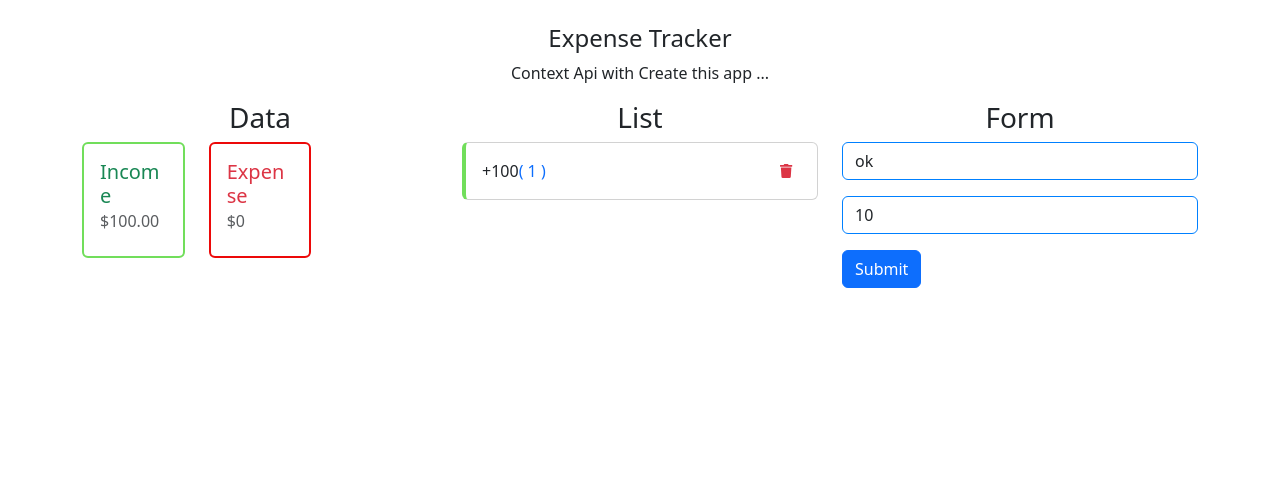
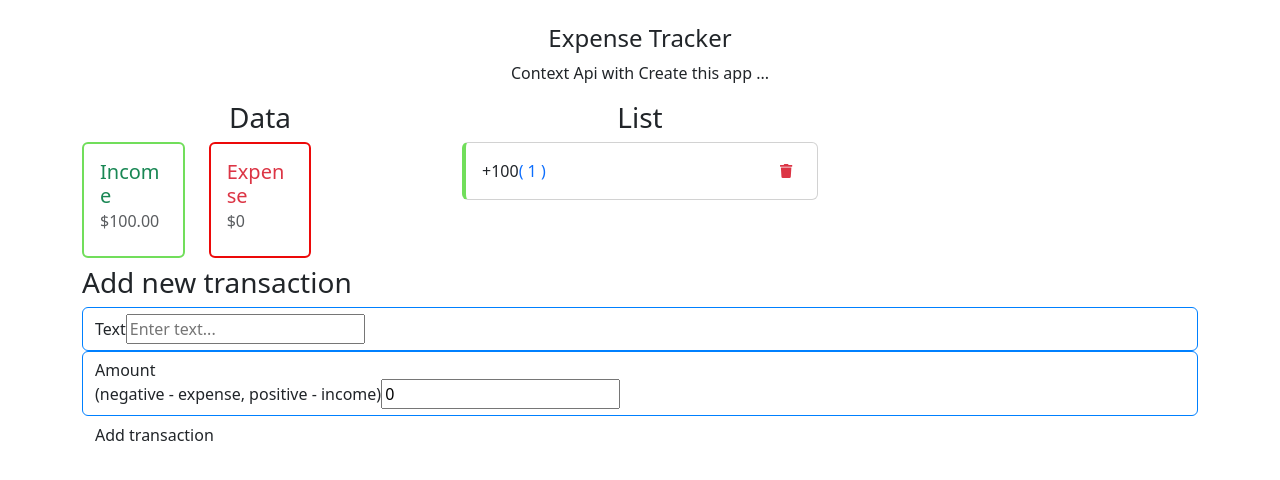
Before and after one commit to rajrachchh14/react-expensetracker, a React (Create React App) app: page / in a window 1280 px wide. Shown: the top 480 px of the page. Built offline with nearby package versions, Linux system fonts and the light colour scheme.

Commit message:
2 files modified

```diff
--- a/src/component/TransactionForm.js
+++ b/src/component/TransactionForm.js
@@ -1,3 +1,57 @@
+import React, { useState, useContext } from 'react';
+// import { GlobalContext } from '../context/GlobalState';
+import { GlobalContext } from '../context/GlobalState';
+
+export default function TransactionForm() {
+  const [title, setTitle] = useState('');
+  const [amount, setAmount] = useState(0);
+
+  const { addTransaction } = useContext(GlobalContext);
+
+  const onSubmit = (e) => {
+    e.preventDefault();
+
+    const newTransaction = {
+      id: Math.floor(Math.random() * 100000000),
+      title,
+      amount: +amount,
+    };
+
+    addTransaction(newTransaction);
+  };
+
+  return (
+    <>
+      <h3>Add new transaction</h3>
+      <form onSubmit={onSubmit}>
+        <div className="form-control">
+          <label htmlFor="text">Text</label>
+          <input
+            type="text"
+            value={title}
+            onChange={(e) => setTitle(e.target.value)}
+            placeholder="Enter text..."
+          />
+        </div>
+        <div className="form-control">
+          <label htmlFor="amount">
+            Amount <br />
+            (negative - expense, positive - income)
+          </label>
+          <input
+            type="number"
+            value={amount}
+            onChange={(e) => setAmount(e.target.value)}
+            placeholder="Enter amount..."
+          />
+        </div>
+        <button className="btn">Add transaction</button>
+      </form>
+    </>
+  );
+}
+
+/*
 import React, { useState, useContext } from 'react';
 import { GlobalContext } from '../context/GlobalState';
 export default function TransactionForm() {
@@ -51,3 +105,4 @@ export default function TransactionForm() {
     </>
   );
 }
+*/
--- a/src/context/GlobalState.js
+++ b/src/context/GlobalState.js
@@ -30,11 +30,20 @@ function GlobalState({ children }) {
   }
 
   // Add
+  /*
   function addTransaction(transaction) {
     // console.log(transaction);
     dispatch({
       type: 'ADD_TRANSACTION',
       playload: transaction,
+    });
+  }
+*/
+
+  function addTransaction(transaction) {
+    dispatch({
+      type: 'ADD_TRANSACTION',
+      payload: transaction,
     });
   }
 
```
